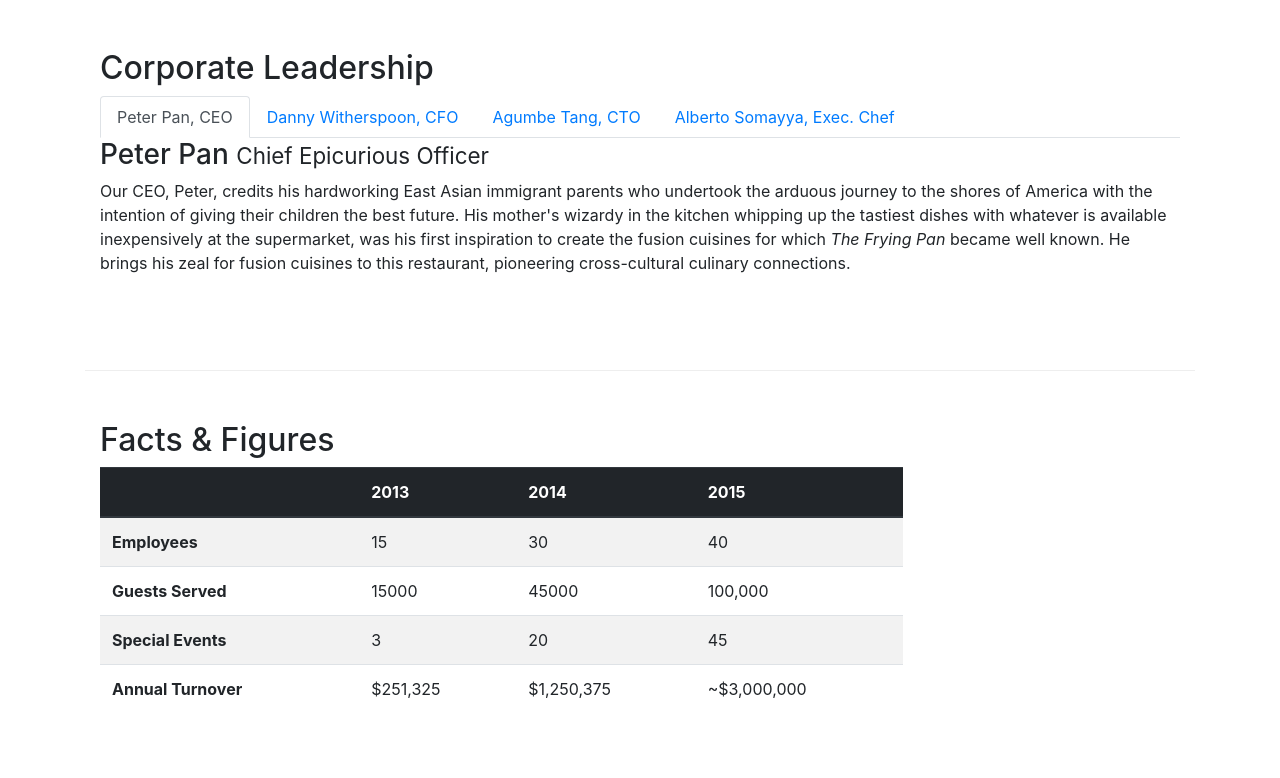
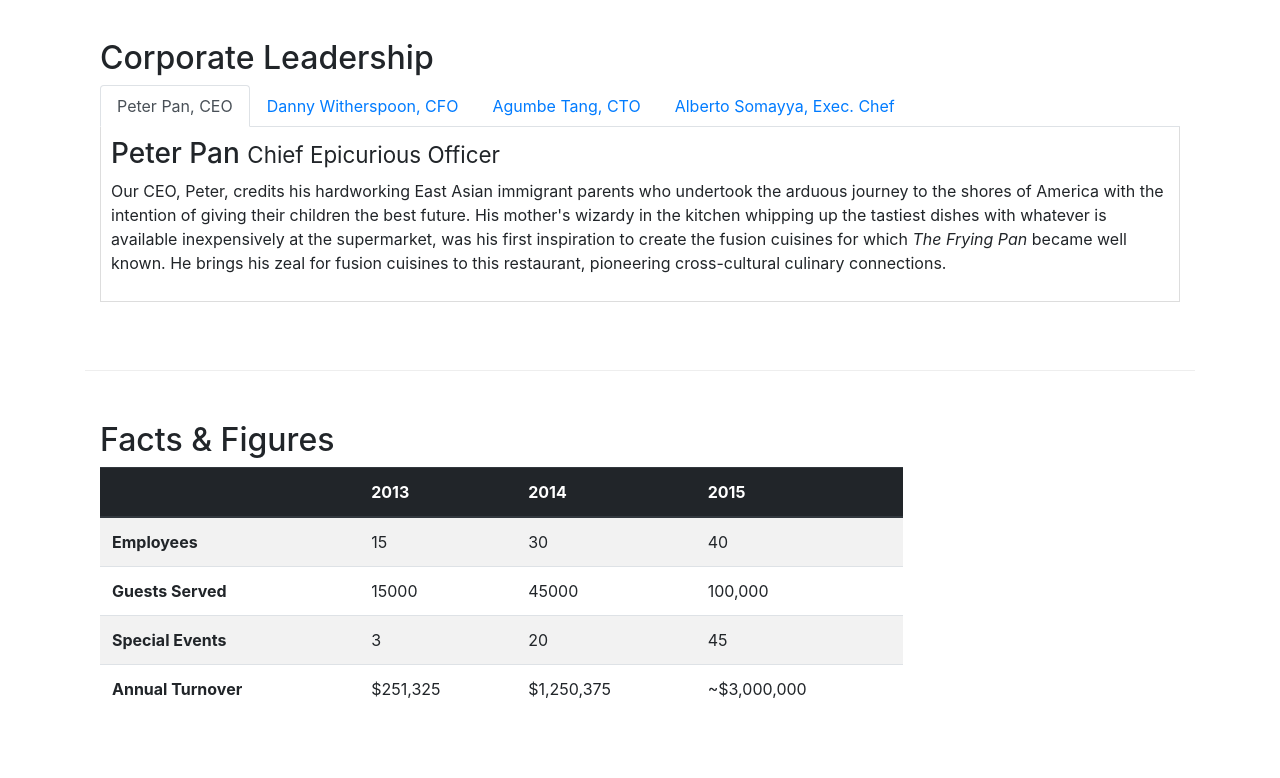
Before and after one commit to monikasingh95/confusion-bootstrap, a website: page aboutus.html in a window 1280 px wide. Shown: the part 980-1758 px from the top of the page. Drawn offline with nearby package versions, Linux system fonts and the light colour scheme.

```diff
--- a/css/style.css
+++ b/css/style.css
@@ -41,3 +41,10 @@
 .box1 {
     margin-bottom: 30px;
 }
+
+.tab-content {
+    border-left: 1px solid #ddd;
+    border-right: 1px solid #ddd;
+    border-bottom: 1px solid #ddd;
+    padding: 10px;
+}
```
Also changed, not shown: aboutus.html (+6 -1 lines), contactus.html (+1 -1 lines).
